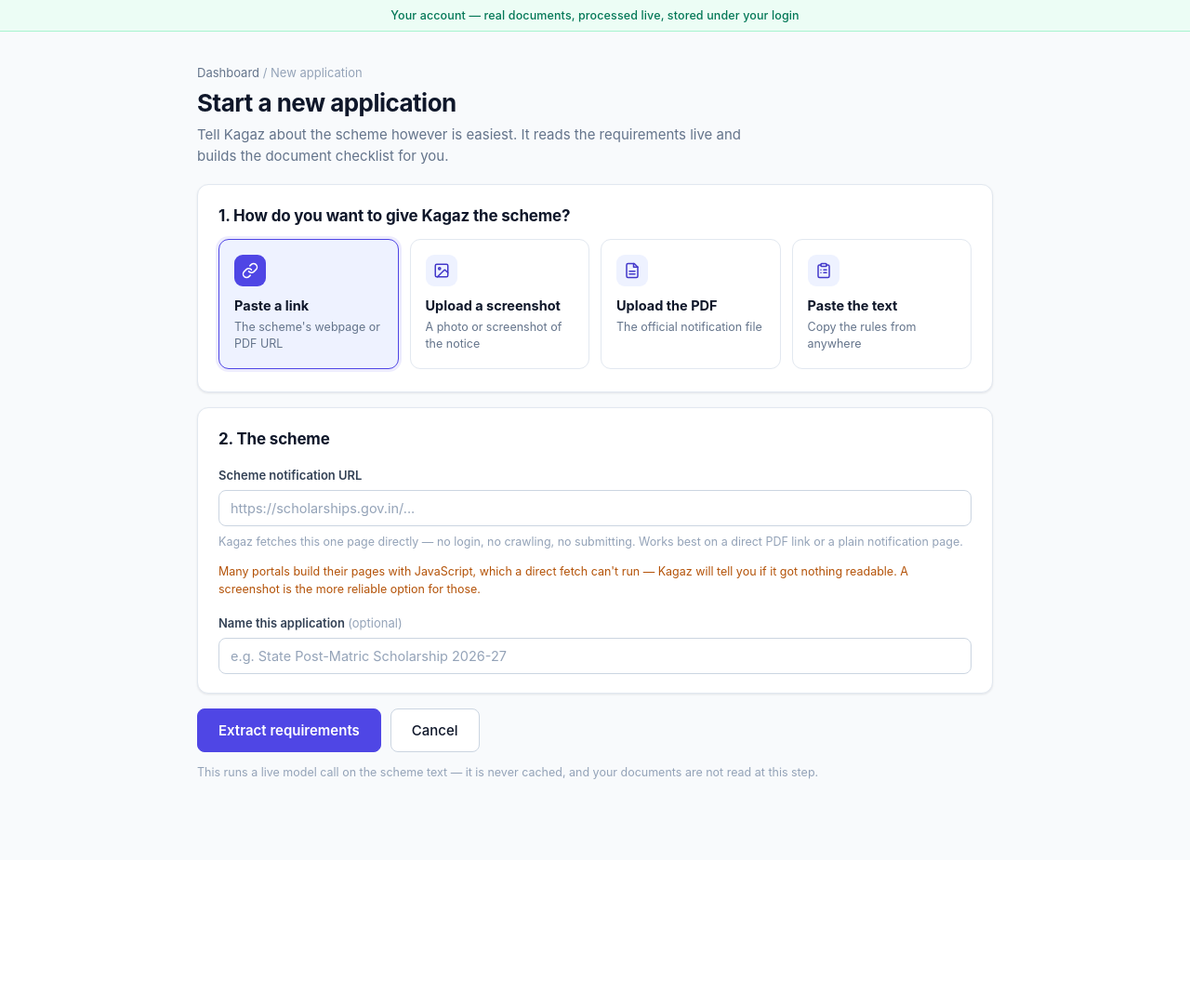
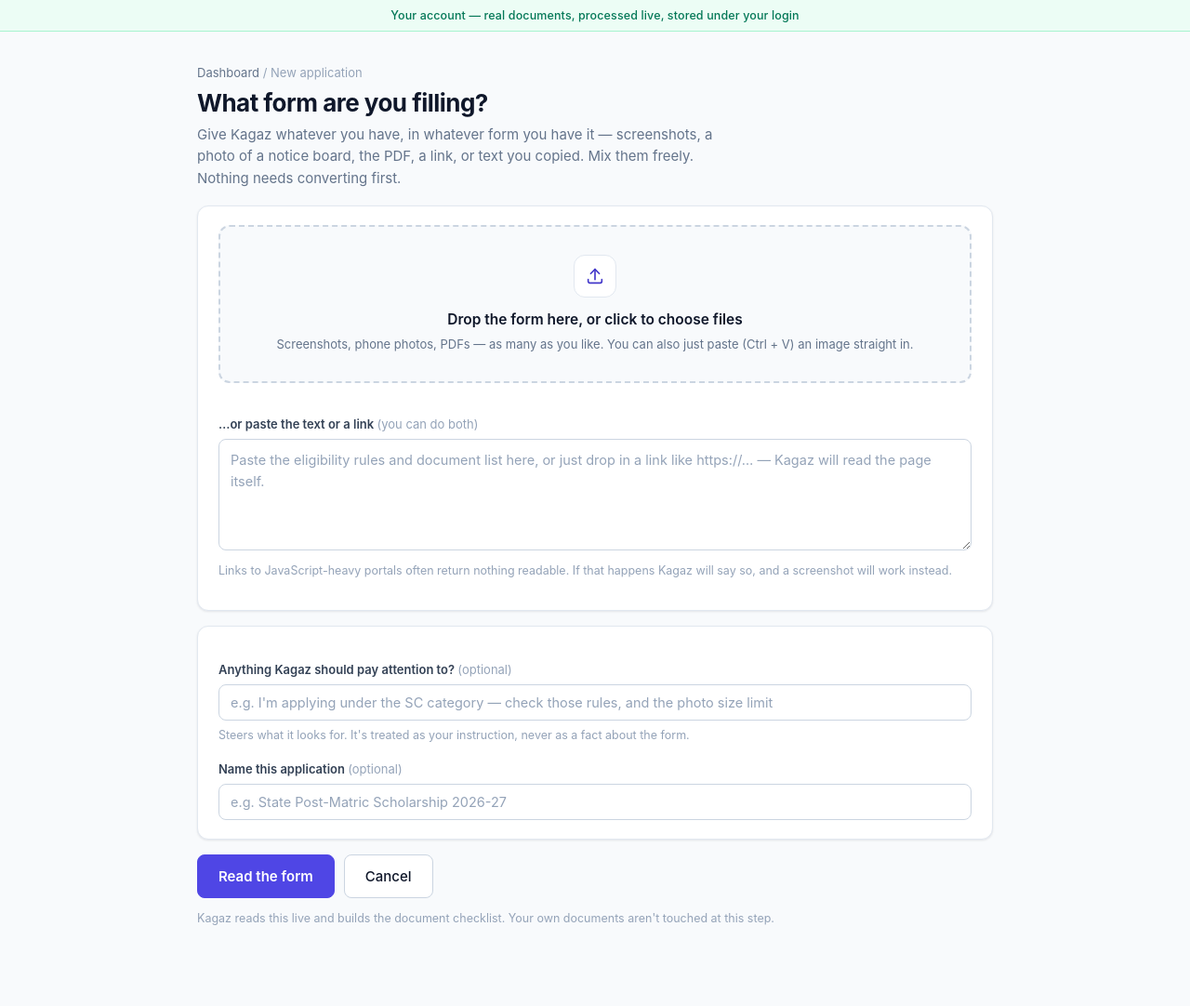
Before and after one commit to Aditya-0037/kagaz, a FastAPI app: page /app/new in a window 1280 px wide. Shown: the part 61-1143 px from the top of the page at 93% size. Before the commit the page ends 899 px from the top, so only its background shows below. Run offline with FastAPI, Linux system fonts and the light colour scheme; the visitor is signed in with stand-in values (Sample User, id 1).

Commit message:
Replace the four input tabs with one box that takes anything
The tabs made the user classify and convert their own material before
Kagaz would look at it: pick the right tab, and if you had a screenshot
where it wanted a PDF, go convert it first. That is the same busywork
this tool exists to remove — someone who has to reformat a file to use
Kagaz may as well have filled the form by hand, which makes the whole
product pointless.

Now there is one drop area. Drag files in, click to browse, or paste a
screenshot straight from the clipboard. Any mix of images, PDFs and text
files in a single submission, alongside pasted text, alongside links
found in that text — all read together and merged into one document.
Each file is routed by what it actually is, not by which box it arrived
in. Selected files show as removable chips in reading order.

A failing link no longer sinks the submission: it is reported while
everything that did read is still used.

Adds a free-text instruction ("I'm applying under the SC category —
check the photo size rules") threaded into all five extraction prompts,
labelled as the applicant's guidance rather than as a fact about the
form, so it steers what to look for without becoming a source of rules.

```diff
--- a/web/templates/app_new.html
+++ b/web/templates/app_new.html
@@ -4,150 +4,167 @@
 <div class="notice notice-account">Your account — real documents, processed live, stored under your login</div>
 {% endblock %}
 {% block crumb %}<div class="crumb"><a href="/app">Dashboard</a> / New application</div>{% endblock %}
-{% block heading %}Start a new application{% endblock %}
-{% block lede %}<p class="lede">Tell Kagaz about the scheme however is easiest. It reads the requirements
-  live and builds the document checklist for you.</p>{% endblock %}
+{% block heading %}What form are you filling?{% endblock %}
+{% block lede %}<p class="lede">Give Kagaz whatever you have, in whatever form you have it — screenshots,
+  a photo of a notice board, the PDF, a link, or text you copied. Mix them freely. Nothing needs
+  converting first.</p>{% endblock %}
 
 {% block content %}
 
 {% if error %}<div class="alert error">{{ error }}</div>{% endif %}
 
 <form method="post" action="/app/new" enctype="multipart/form-data" id="new-app-form">
-  <input type="hidden" name="tier" id="tier" value="url">
 
   <div class="card">
-    <h2>1. How do you want to give Kagaz the scheme?</h2>
-    <div class="methods" id="methods">
+    <div class="dropzone" id="dropzone" tabindex="0" role="button"
+         aria-label="Add screenshots, photos or PDFs of the form">
+      <div class="dz-ico">
+        <svg width="22" height="22" viewBox="0 0 24 24" fill="none" stroke="currentColor"
+             stroke-width="1.8" stroke-linecap="round" stroke-linejoin="round">
+          <path d="M12 16V4"/><path d="m7 9 5-5 5 5"/>
+          <path d="M20 16v2a2 2 0 0 1-2 2H6a2 2 0 0 1-2-2v-2"/>
+        </svg>
+      </div>
+      <div class="dz-main">Drop the form here, or click to choose files</div>
+      <div class="dz-sub">Screenshots, phone photos, PDFs — as many as you like.
+      You can also just paste (Ctrl&nbsp;+&nbsp;V) an image straight in.</div>
+    </div>
+    <input type="file" name="files" id="files" multiple
+           accept="image/*,application/pdf,.txt,.md,.csv" style="display:none">
+    <div class="chips" id="chips"></div>
 
-      <div class="method active" data-method="url" tabindex="0" role="button">
-        <div class="ico">
-          <svg width="18" height="18" viewBox="0 0 24 24" fill="none" stroke="currentColor" stroke-width="2" stroke-linecap="round">
-            <path d="M10 13a5 5 0 0 0 7.54.54l3-3a5 5 0 0 0-7.07-7.07l-1.72 1.71"/>
-            <path d="M14 11a5 5 0 0 0-7.54-.54l-3 3a5 5 0 0 0 7.07 7.07l1.71-1.71"/>
-          </svg>
-        </div>
-        <div class="t">Paste a link</div>
-        <div class="d">The scheme's webpage or PDF URL</div>
-      </div>
-
-      <div class="method" data-method="screenshot" tabindex="0" role="button">
-        <div class="ico">
-          <svg width="18" height="18" viewBox="0 0 24 24" fill="none" stroke="currentColor" stroke-width="2" stroke-linecap="round">
-            <rect x="3" y="3" width="18" height="18" rx="2"/><circle cx="9" cy="9" r="1.5"/>
-            <path d="m21 15-3.09-3.09a2 2 0 0 0-2.82 0L6 21"/>
-          </svg>
-        </div>
-        <div class="t">Upload a screenshot</div>
-        <div class="d">A photo or screenshot of the notice</div>
-      </div>
-
-      <div class="method" data-method="pdf" tabindex="0" role="button">
-        <div class="ico">
-          <svg width="18" height="18" viewBox="0 0 24 24" fill="none" stroke="currentColor" stroke-width="2" stroke-linecap="round" stroke-linejoin="round">
-            <path d="M15 2H6a2 2 0 0 0-2 2v16a2 2 0 0 0 2 2h12a2 2 0 0 0 2-2V7Z"/><path d="M14 2v5h6"/>
-            <path d="M16 13H8M16 17H8"/>
-          </svg>
-        </div>
-        <div class="t">Upload the PDF</div>
-        <div class="d">The official notification file</div>
-      </div>
-
-      <div class="method" data-method="paste" tabindex="0" role="button">
-        <div class="ico">
-          <svg width="18" height="18" viewBox="0 0 24 24" fill="none" stroke="currentColor" stroke-width="2" stroke-linecap="round" stroke-linejoin="round">
-            <path d="M16 4h2a2 2 0 0 1 2 2v14a2 2 0 0 1-2 2H6a2 2 0 0 1-2-2V6a2 2 0 0 1 2-2h2"/>
-            <rect x="8" y="2" width="8" height="4" rx="1"/><path d="M12 11h4M12 15h4M8 11h.01M8 15h.01"/>
-          </svg>
-        </div>
-        <div class="t">Paste the text</div>
-        <div class="d">Copy the rules from anywhere</div>
-      </div>
-
-    </div>
+    <label for="text" style="margin-top:20px">…or paste the text or a link
+      <span class="opt">(you can do both)</span></label>
+    <textarea name="text" id="text" style="min-height:120px"
+      placeholder="Paste the eligibility rules and document list here, or just drop in a link like https://… — Kagaz will read the page itself."></textarea>
+    <p class="tiny" style="margin-top:6px">Links to JavaScript-heavy portals often return nothing
+    readable. If that happens Kagaz will say so, and a screenshot will work instead.</p>
   </div>
 
   <div class="card">
-    <h2>2. The scheme</h2>
-
-    <div class="panel active" data-panel="url">
-      <label for="url">Scheme notification URL</label>
-      <input type="url" name="url" id="url" placeholder="https://scholarships.gov.in/...">
-      <p class="tiny" style="margin-top:7px">Kagaz fetches this one page directly — no login, no crawling,
-      no submitting. Works best on a direct PDF link or a plain notification page.</p>
-      <p class="tiny" style="margin-top:7px; color:var(--warn)">Many portals build their pages with
-      JavaScript, which a direct fetch can't run — Kagaz will tell you if it got nothing readable.
-      A screenshot is the more reliable option for those.</p>
-    </div>
-
-    <div class="panel" data-panel="screenshot">
-      <label for="screenshot_file">Screenshots or photos of the notification
-        <span class="opt">— select as many as you need</span></label>
-      <input type="file" name="screenshot_file" id="screenshot_file" accept="image/*" multiple>
-      <p class="tiny" style="margin-top:7px">PNG or JPEG, and a clear phone photo of a printed notice
-      works too. A notification rarely fits on one screen — select every screenshot at once (Ctrl/Cmd
-      -click, or drag a selection) and Kagaz reads them in order as one document.</p>
-      <div id="screenshot-list" class="tiny" style="margin-top:8px"></div>
-    </div>
-
-    <div class="panel" data-panel="pdf">
-      <label for="pdf_file">Scheme notification PDF
-        <span class="opt">— more than one is fine</span></label>
-      <input type="file" name="pdf_file" id="pdf_file" accept="application/pdf" multiple>
-      <p class="tiny" style="margin-top:7px">If the annexure with the format rules is a separate file,
-      add it here too.</p>
-      <div id="pdf-list" class="tiny" style="margin-top:8px"></div>
-    </div>
-
-    <div class="panel" data-panel="paste">
-      <label for="text">Paste the scheme's text</label>
-      <textarea name="text" id="text" placeholder="Paste the eligibility rules, the list of required documents, format requirements, and the deadline..."></textarea>
-    </div>
+    <label for="note">Anything Kagaz should pay attention to?
+      <span class="opt">(optional)</span></label>
+    <input type="text" name="note" id="note"
+           placeholder="e.g. I'm applying under the SC category — check those rules, and the photo size limit">
+    <p class="tiny" style="margin-top:6px">Steers what it looks for. It's treated as your instruction,
+    never as a fact about the form.</p>
 
     <label for="scheme_name">Name this application <span class="opt">(optional)</span></label>
-    <input type="text" name="scheme_name" id="scheme_name" placeholder="e.g. State Post-Matric Scholarship 2026-27">
+    <input type="text" name="scheme_name" id="scheme_name"
+           placeholder="e.g. State Post-Matric Scholarship 2026-27">
   </div>
 
   <div class="btnrow">
-    <button type="submit" class="btn btn-primary btn-lg">Extract requirements</button>
+    <button type="submit" class="btn-primary btn-lg" id="submit-btn">Read the form</button>
     <a href="/app" class="btn btn-lg">Cancel</a>
   </div>
-  <p class="tiny" style="margin-top:12px">This runs a live model call on the scheme text — it is never
-  cached, and your documents are not read at this step.</p>
+  <p class="tiny" style="margin-top:12px">Kagaz reads this live and builds the document checklist.
+  Your own documents aren't touched at this step.</p>
 </form>
 
 <script>
   (function () {
-    var methods = document.querySelectorAll("#methods .method");
-    var panels = document.querySelectorAll(".panel");
-    var tierInput = document.getElementById("tier");
-    function select(name) {
-      methods.forEach(function (m) { m.classList.toggle("active", m.getAttribute("data-method") === name); });
-      panels.forEach(function (p) { p.classList.toggle("active", p.getAttribute("data-panel") === name); });
-      tierInput.value = name;
+    var dz = document.getElementById("dropzone");
+    var input = document.getElementById("files");
+    var chips = document.getElementById("chips");
+    var textarea = document.getElementById("text");
+    var form = document.getElementById("new-app-form");
+    var btn = document.getElementById("submit-btn");
+
+    // The canonical list lives here; input.files is rebuilt from it so the
+    // user can remove one file without re-picking the rest.
+    var picked = [];
+
+    function syncInput() {
+      var dt = new DataTransfer();
+      picked.forEach(function (f) { dt.items.add(f); });
+      input.files = dt.files;
+      render();
     }
-    methods.forEach(function (m) {
-      var name = m.getAttribute("data-method");
-      m.addEventListener("click", function () { select(name); });
-      m.addEventListener("keydown", function (e) {
-        if (e.key === "Enter" || e.key === " ") { e.preventDefault(); select(name); }
+
+    function render() {
+      chips.innerHTML = "";
+      picked.forEach(function (file, i) {
+        var chip = document.createElement("div");
+        chip.className = "chip";
+
+        if (file.type && file.type.indexOf("image/") === 0) {
+          var img = document.createElement("img");
+          img.src = URL.createObjectURL(file);
+          img.onload = function () { URL.revokeObjectURL(img.src); };
+          chip.appendChild(img);
+        } else {
+          var ico = document.createElement("span");
+          ico.textContent = "📄";
+          chip.appendChild(ico);
+        }
+
+        var idx = document.createElement("span");
+        idx.className = "idx";
+        idx.textContent = (i + 1) + ".";
+        chip.appendChild(idx);
+
+        var name = document.createElement("span");
+        name.textContent = file.name || "pasted image";
+        chip.appendChild(name);
+
+        var x = document.createElement("button");
+        x.type = "button";
+        x.className = "x";
+        x.setAttribute("aria-label", "Remove " + (file.name || "file"));
+        x.textContent = "×";
+        x.addEventListener("click", function (e) {
+          e.stopPropagation();
+          picked.splice(i, 1);
+          syncInput();
+        });
+        chip.appendChild(x);
+
+        chips.appendChild(chip);
       });
+    }
+
+    function add(files) {
+      Array.prototype.slice.call(files || []).forEach(function (f) { picked.push(f); });
+      syncInput();
+    }
+
+    dz.addEventListener("click", function () { input.click(); });
+    dz.addEventListener("keydown", function (e) {
+      if (e.key === "Enter" || e.key === " ") { e.preventDefault(); input.click(); }
+    });
+    input.addEventListener("change", function () {
+      // Files chosen through the picker replace nothing — append them.
+      add(input.files);
     });
 
-    // Confirm back what was picked, and in what order they'll be read.
-    function wireList(inputId, listId, noun) {
-      var input = document.getElementById(inputId);
-      var list = document.getElementById(listId);
-      if (!input || !list) return;
-      input.addEventListener("change", function () {
-        var files = Array.prototype.slice.call(input.files || []);
-        if (!files.length) { list.textContent = ""; return; }
-        list.innerHTML = "<strong>" + files.length + " " + noun +
-          (files.length > 1 ? "s" : "") + " selected, read in this order:</strong><br>" +
-          files.map(function (f, i) { return (i + 1) + ". " + f.name; }).join("<br>");
-      });
-    }
-    wireList("screenshot_file", "screenshot-list", "screenshot");
-    wireList("pdf_file", "pdf-list", "file");
+    ["dragenter", "dragover"].forEach(function (evt) {
+      dz.addEventListener(evt, function (e) { e.preventDefault(); dz.classList.add("dragging"); });
+    });
+    ["dragleave", "drop"].forEach(function (evt) {
+      dz.addEventListener(evt, function (e) { e.preventDefault(); dz.classList.remove("dragging"); });
+    });
+    dz.addEventListener("drop", function (e) {
+      if (e.dataTransfer && e.dataTransfer.files) add(e.dataTransfer.files);
+    });
+
+    // Paste an image anywhere on the page (screenshot straight from the
+    // clipboard); pasting text into the textarea behaves normally.
+    document.addEventListener("paste", function (e) {
+      if (!e.clipboardData) return;
+      var files = Array.prototype.slice.call(e.clipboardData.files || []);
+      if (files.length) { e.preventDefault(); add(files); }
+    });
+
+    form.addEventListener("submit", function (e) {
+      if (!picked.length && !textarea.value.trim()) {
+        e.preventDefault();
+        alert("Add the form first — drop in a screenshot or PDF, or paste the text or a link.");
+        return;
+      }
+      btn.disabled = true;
+      btn.textContent = "Reading the form…";
+    });
   })();
 </script>
 {% endblock %}
--- a/web/templates/base.html
+++ b/web/templates/base.html
@@ -159,6 +159,26 @@
     .error { background: var(--danger-soft); border-color: #fecaca; color: #991b1b; }
     .success { background: var(--ok-soft); border-color: #a7f3d0; color: var(--ok); }
 
+    /* ---------- universal drop box ---------- */
+    .dropzone { border: 2px dashed var(--line-2); border-radius: 12px; background: var(--bg);
+                padding: 30px 22px; text-align: center; cursor: pointer; transition: border-color .12s, background .12s; }
+    .dropzone:hover { border-color: var(--brand-2); background: var(--brand-soft); }
+    .dropzone.dragging { border-color: var(--brand-2); background: var(--brand-soft);
+                         box-shadow: 0 0 0 4px rgba(79,70,229,.12); }
+    .dropzone .dz-ico { width: 46px; height: 46px; border-radius: 12px; background: var(--surface);
+                        border: 1px solid var(--line); display: grid; place-items: center;
+                        margin: 0 auto 12px; color: var(--brand); }
+    .dropzone .dz-main { font-size: 15.5px; font-weight: 600; margin-bottom: 4px; }
+    .dropzone .dz-sub { font-size: 13px; color: var(--ink-3); }
+    .chips { display: flex; flex-wrap: wrap; gap: 8px; margin-top: 14px; }
+    .chip { display: inline-flex; align-items: center; gap: 8px; background: var(--surface);
+            border: 1px solid var(--line); border-radius: 8px; padding: 6px 10px; font-size: 13px; }
+    .chip img { width: 28px; height: 28px; object-fit: cover; border-radius: 4px; display: block; }
+    .chip .x { border: none; background: none; cursor: pointer; color: var(--ink-4); font-size: 16px;
+               line-height: 1; padding: 0 2px; }
+    .chip .x:hover { color: var(--danger); background: none; }
+    .chip .idx { color: var(--ink-4); font-variant-numeric: tabular-nums; }
+
     /* ---------- method picker (new application) ---------- */
     .methods { display: grid; grid-template-columns: repeat(auto-fit, minmax(190px, 1fr)); gap: 12px; margin-bottom: 4px; }
     .method { border: 1.5px solid var(--line); border-radius: 11px; padding: 16px; background: var(--surface);
```
Also changed, not shown: agents/requirement_extractor.py (+39 -18 lines), agents/scheme_input.py (+108 -0 lines), api/app_routes.py (+42 -44 lines), tests/test_scheme_input.py (+76 -0 lines).
